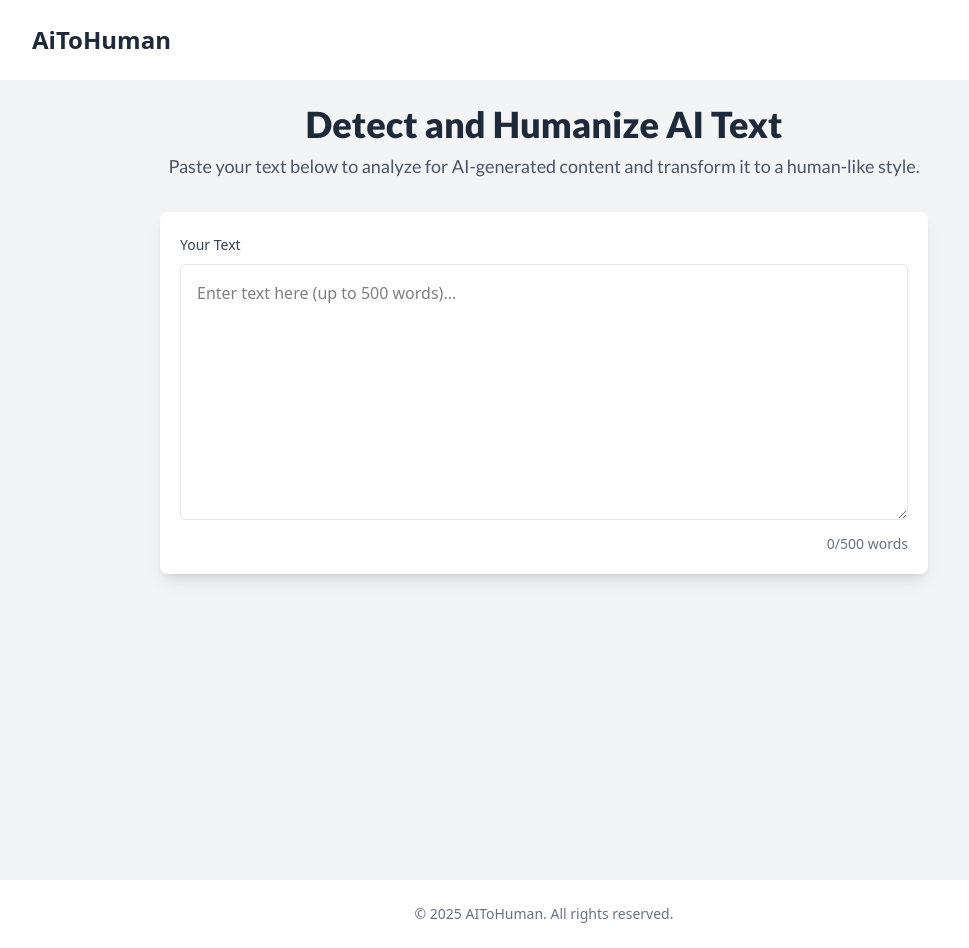
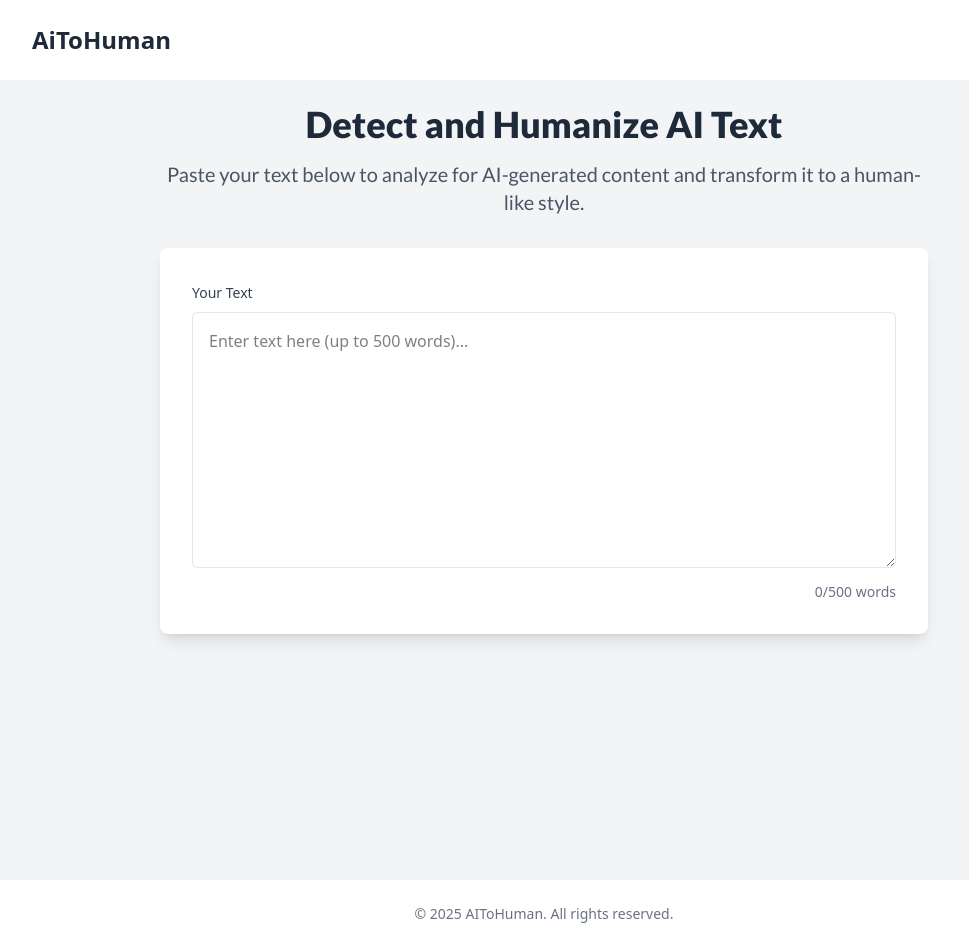
Before and after one commit to ilnarkhasanov/AiToHuman, a React (Vite) app in the folder frontend/: page / in a window 1280 px wide. Shown: the whole page, without its empty margins (96-1065 px from the left). Built offline with nearby package versions, Linux system fonts and the light colour scheme.

Commit message:
Adjust main component style

```diff
--- a/frontend/src/pages/Home.tsx
+++ b/frontend/src/pages/Home.tsx
@@ -4,14 +4,14 @@
   return (
     <div id="page-background" className="bg-gray-100">
       <main className="w-full max-w-3xl mx-auto min-h-screen">
-        <h1 className="text-center text-3xl sm:text-4xl text-gray-800 pt-6 pb-2 font-lato font-extrabold">
+        <h1 className="text-center text-3xl sm:text-4xl text-gray-800 pt-6 pb-4 font-lato font-extrabold">
           Detect and Humanize AI Text
         </h1>
-        <p className="text-center text-lg text-gray-600 mb-8 font-lato">
+        <p className="text-center text-xl text-gray-600 mb-8 font-lato">
           Paste your text below to analyze for AI-generated content and
           transform it to a human-like style.
         </p>
-        <div className="bg-white rounded-lg shadow-lg p-5 ">
+        <div className="bg-white rounded-lg shadow-lg p-8 ">
           {/* TODO: status should be dynamic */}
           <TextProcessor status="idle" />
         </div>
```
